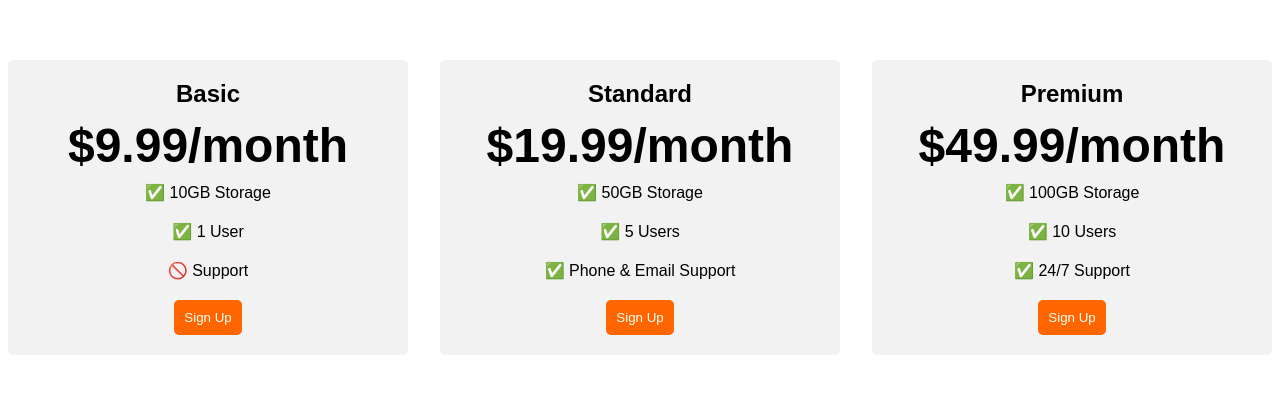
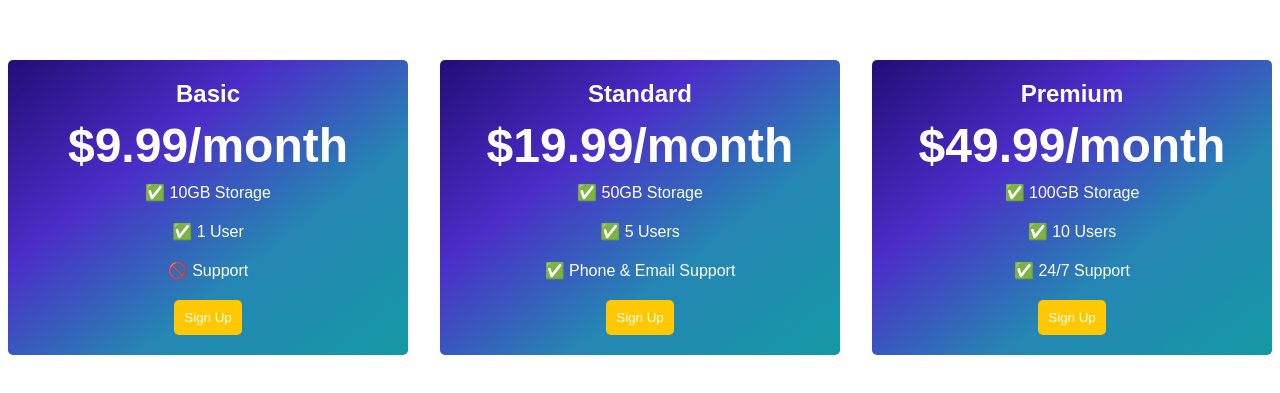
Before and after one commit to SyfaxAcherfouche/Pricing-Table-Project, a plain HTML site: page index.html in a window 1280 px wide. Shown: the part 201-594 px from the top of the page. Drawn offline with Linux system fonts and the light colour scheme; a web font is replaced by a local one.

Commit message:
second commit

```diff
--- a/style.css
+++ b/style.css
@@ -14,7 +14,9 @@ body {
     flex: 1;
     max-width: 400px;
     padding: 20px;
-    background-color: #f2f2f2;
+    background: rgb(35, 13, 119);
+    background: linear-gradient(142deg, rgba(35, 13, 119, 1) 0%, rgba(76, 45, 201, 1) 34%, rgba(37, 134, 179, 1) 65%, rgba(21, 153, 165, 1) 100%);
+    color: #fff;
     border-radius: 5px;
     text-align: center;
 }
@@ -43,7 +45,7 @@ body {
 
 .plan-button {
     padding: 10px;
-    background-color: #ff6600;
+    background-color: #ffc800;
     color: #fff;
     border-radius: 5px;
     border: none;
```
